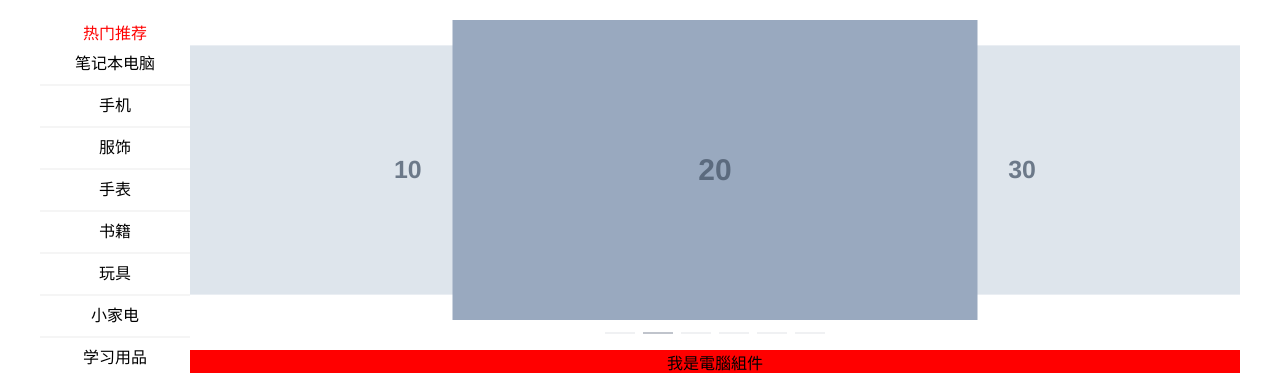
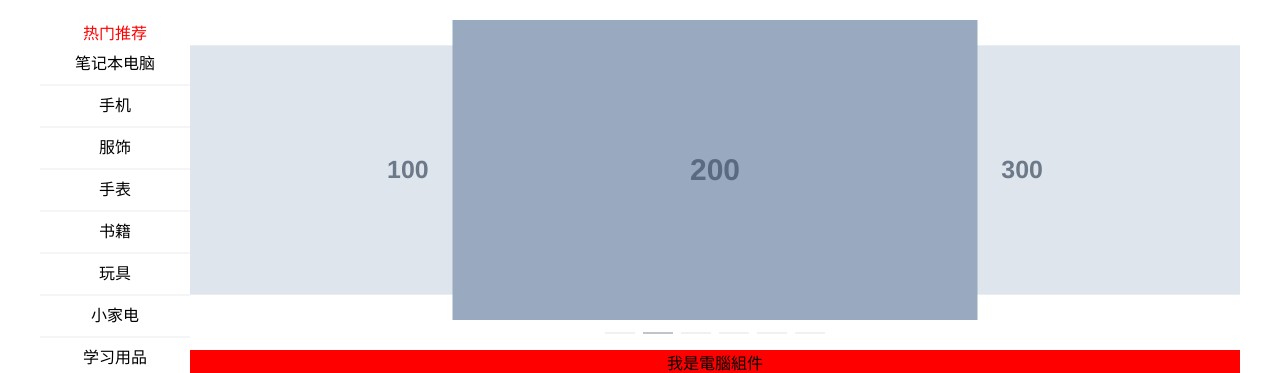
Before and after one commit to AQYQ/vue-router, a Vue app: page /home/computer in a window 1280 px wide. Shown: the top 373 px of the page. Built offline with nearby package versions, Linux system fonts and the light colour scheme.

Commit message:
测试phpstorm提代码

```diff
--- a/src/views/Home.vue
+++ b/src/views/Home.vue
@@ -19,7 +19,7 @@
         <div class="banner">
             <el-carousel :interval="3000" type="card" height="300px">
                 <el-carousel-item v-for="item in 6" :key="item">
-                    <h3 class="medium">{{ item*10 }}</h3>
+                    <h3 class="medium">{{ item*100 }}</h3>
                 </el-carousel-item>
             </el-carousel>
         </div>
```
